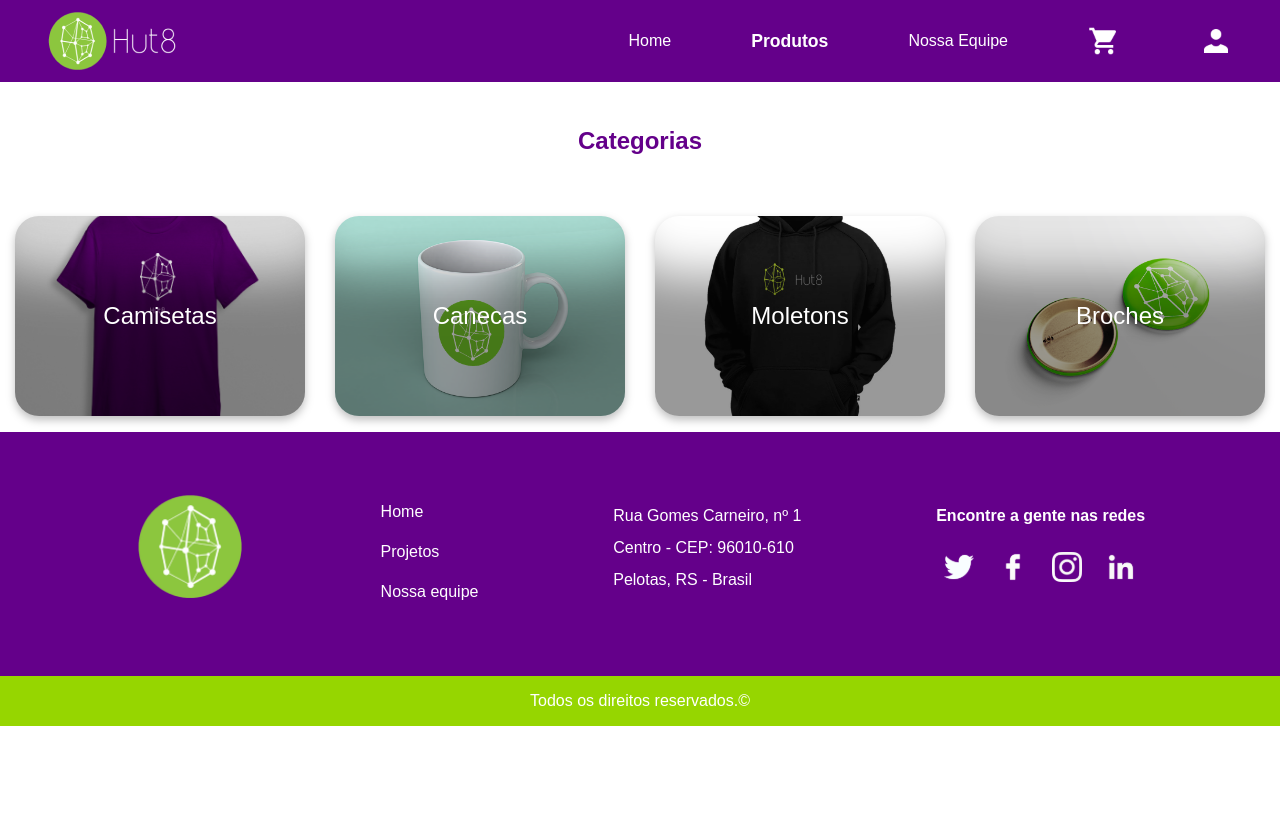
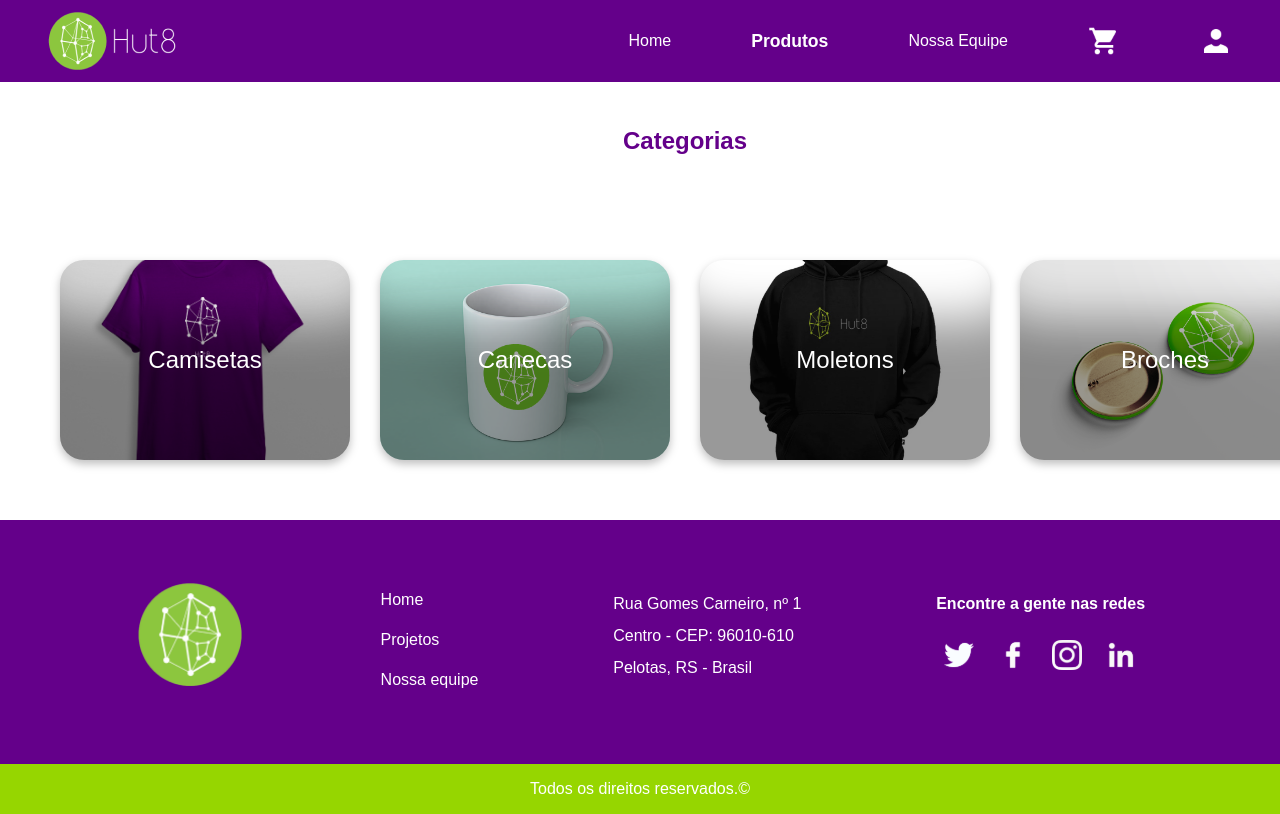
Before and after one commit to luigill/processo-seletivo-hut8-grupo4, a React (Vite) app: page /produtos in a window 1280 px wide. Built offline with nearby package versions, Linux system fonts and the light colour scheme.

Commit message:
Footer Corrigido

```diff
--- a/src/pages/Categorias/index.tsx
+++ b/src/pages/Categorias/index.tsx
@@ -6,8 +6,9 @@ import "./styles.scss";
 export default function Categorias(){
     return(
         <>
+        <body className="categoriaBody">
         <NavMenu/>
-        <section>
+        <section className="gridProdutos">
             <h2>Categorias</h2>
                 <ul>
                     <li id="camisetas" className="card">Camisetas</li>
@@ -17,6 +18,7 @@ export default function Categorias(){
                 </ul>
         </section>
         <FooterMenu/>
+        </body>
         </>
     );
 }
--- a/src/pages/Categorias/styles.scss
+++ b/src/pages/Categorias/styles.scss
@@ -2,12 +2,12 @@ $color_1: #64008a;
 $color_2: #ffffff;
 $font-family_1: "Montserrat", sans-serif;
 
-body {
+.categoriaBody {
 	font-family: $font-family_1;
 	margin: 0;
 	padding: 0;
 }
-section {
+.gridProdutos {
 	ul {
 		list-style: none;
 	  display: grid;
@@ -15,6 +15,7 @@ section {
     grid-gap: 10px;
 		gap: 80px 30px;
 		padding: 0;
+		margin: 60px;
 	}
   li{
     padding: 20px;
```
